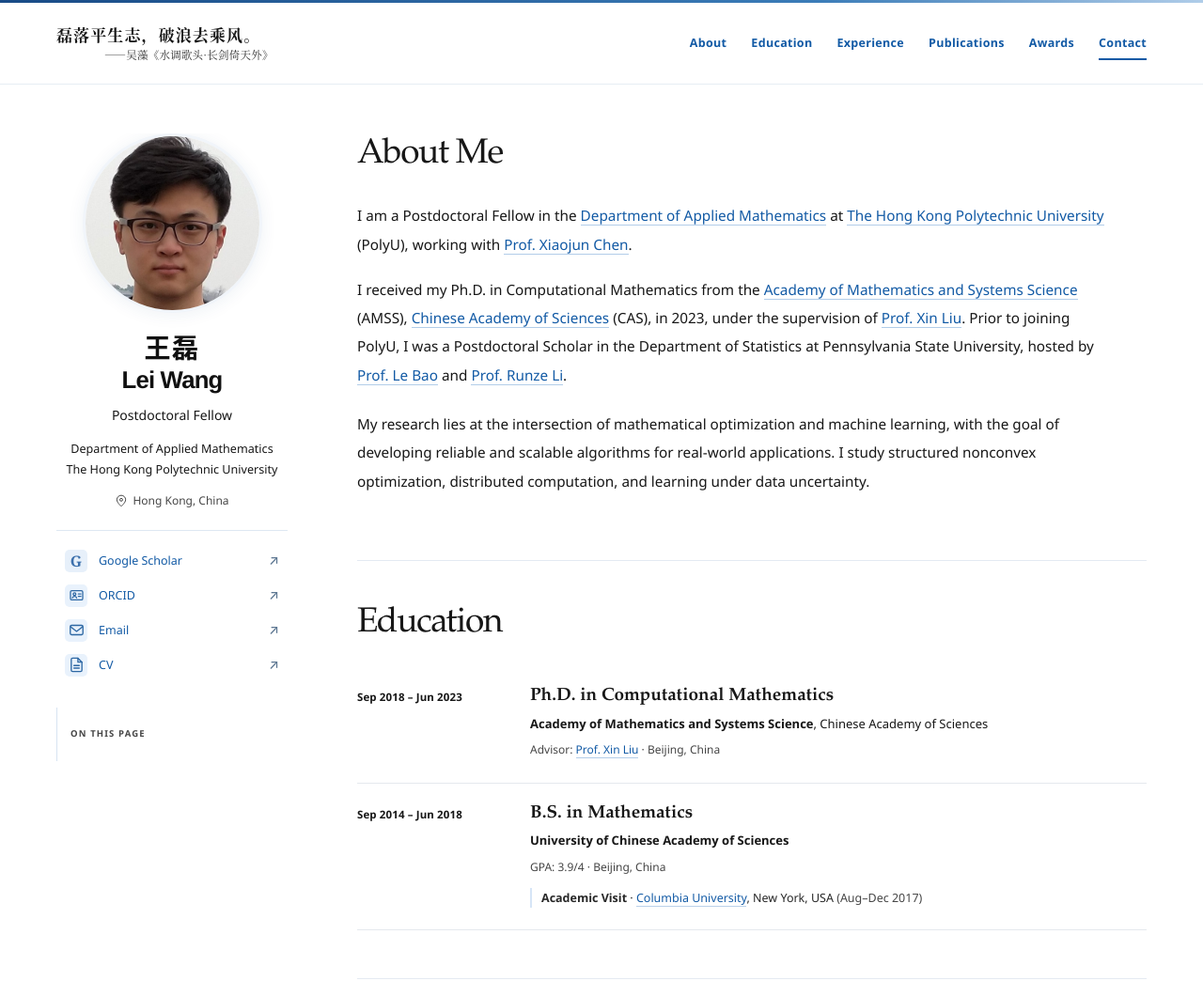
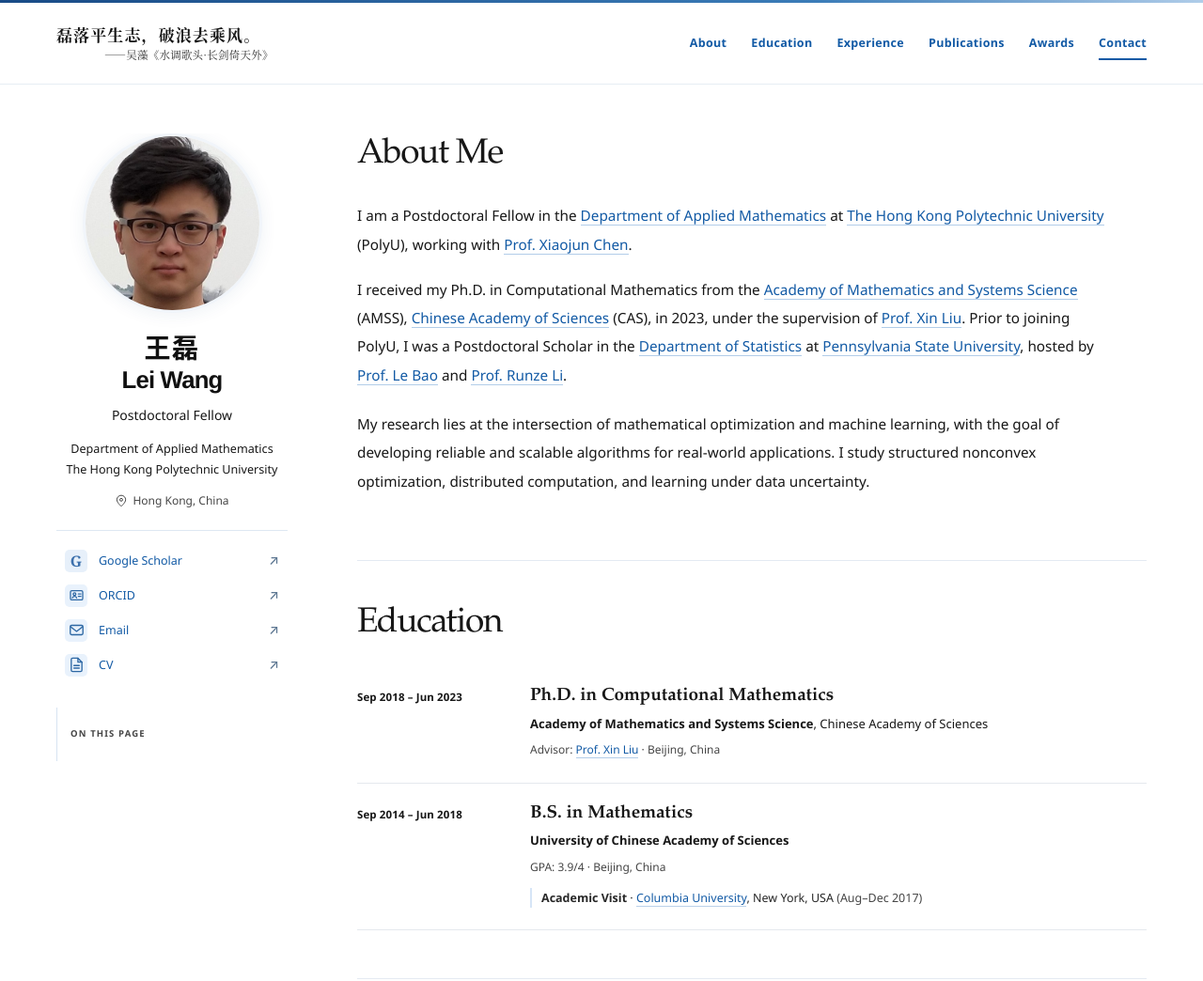
Before and after one commit to LeiWang-Opt/leiwang-opt.github.io, a plain HTML site: page index.html in a window 1280 px wide. Shown: the top 1044 px of the page at 94% size. Drawn offline with Linux system fonts and the light colour scheme.

Commit message:
Revise biography and research summary in index.html
Updated biography section to include detailed academic background and research interests.

```diff
--- a/index.html
+++ b/index.html
@@ -57,7 +57,7 @@
 <div class="section-heading"><h2 id="about-title">About Me</h2></div>
 <div class="bio-prose">
 <p>I am a Postdoctoral Fellow in the <a href="https://www.polyu.edu.hk/ama/" rel="noopener noreferrer" target="_blank">Department of Applied Mathematics</a> at <a href="https://www.polyu.edu.hk/" rel="noopener noreferrer" target="_blank">The Hong Kong Polytechnic University</a> (PolyU), working with <a href="https://www.polyu.edu.hk/ama/staff/xjchen/ChenXJ.htm" rel="noopener noreferrer" target="_blank">Prof. Xiaojun Chen</a>.</p>
-<p>I received my Ph.D. in Computational Mathematics from the <a href="https://amss.cas.cn/">Academy of Mathematics and Systems Science</a> (AMSS), <a href="https://www.cas.cn">Chinese Academy of Sciences</a> (CAS), in 2023, under the supervision of <a href="http://lsec.cc.ac.cn/~liuxin/index.html" rel="noopener noreferrer" target="_blank">Prof. Xin Liu</a>. Prior to joining PolyU, I was a Postdoctoral Scholar in the Department of Statistics at Pennsylvania State University, hosted by <a href="https://lebao0215.github.io" rel="noopener noreferrer" target="_blank">Prof. Le Bao</a> and <a href="https://runzelipsu.github.io" rel="noopener noreferrer" target="_blank">Prof. Runze Li</a>.</p>
+<p>I received my Ph.D. in Computational Mathematics from the <a href="https://amss.cas.cn/" rel="noopener noreferrer" target="_blank">Academy of Mathematics and Systems Science</a> (AMSS), <a href="https://www.cas.cn" rel="noopener noreferrer" target="_blank">Chinese Academy of Sciences</a> (CAS), in 2023, under the supervision of <a href="http://lsec.cc.ac.cn/~liuxin/index.html" rel="noopener noreferrer" target="_blank">Prof. Xin Liu</a>. Prior to joining PolyU, I was a Postdoctoral Scholar in the <a href="https://science.psu.edu/stat" target="_blank" rel="noopener noreferrer">Department of Statistics</a> at <a href="https://www.psu.edu/" target="_blank" rel="noopener noreferrer">Pennsylvania State University</a>, hosted by <a href="https://lebao0215.github.io" rel="noopener noreferrer" target="_blank">Prof. Le Bao</a> and <a href="https://runzelipsu.github.io" rel="noopener noreferrer" target="_blank">Prof. Runze Li</a>.</p>
 <p class="research-summary">My research lies at the intersection of mathematical optimization and machine learning, with the goal of developing reliable and scalable algorithms for real-world applications. I study structured nonconvex optimization, distributed computation, and learning under data uncertainty.</p></div>
 </section><section aria-labelledby="education-title" class="content-section" id="education">
 <div class="section-heading"><h2 id="education-title">Education</h2></div>
```
